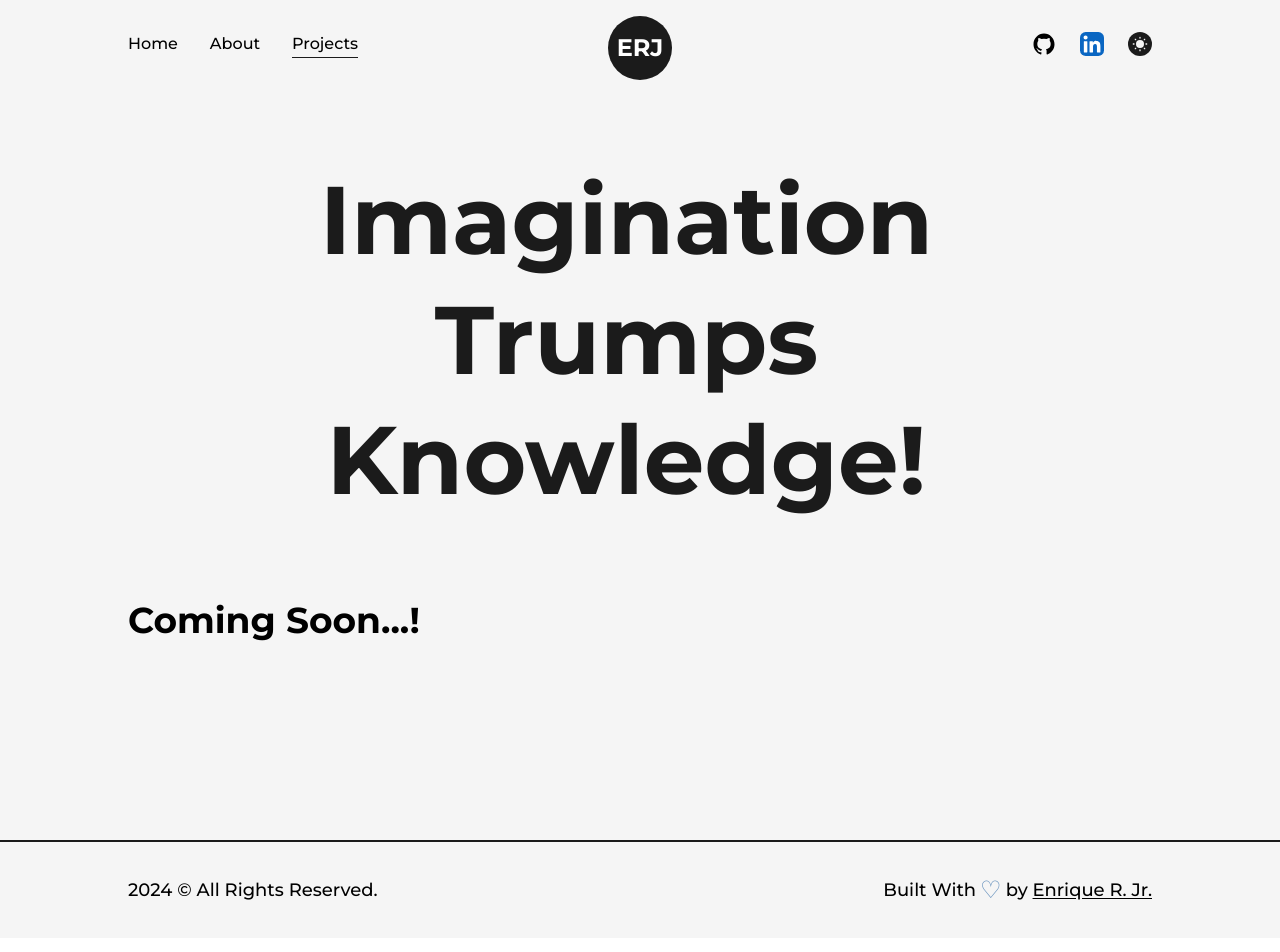
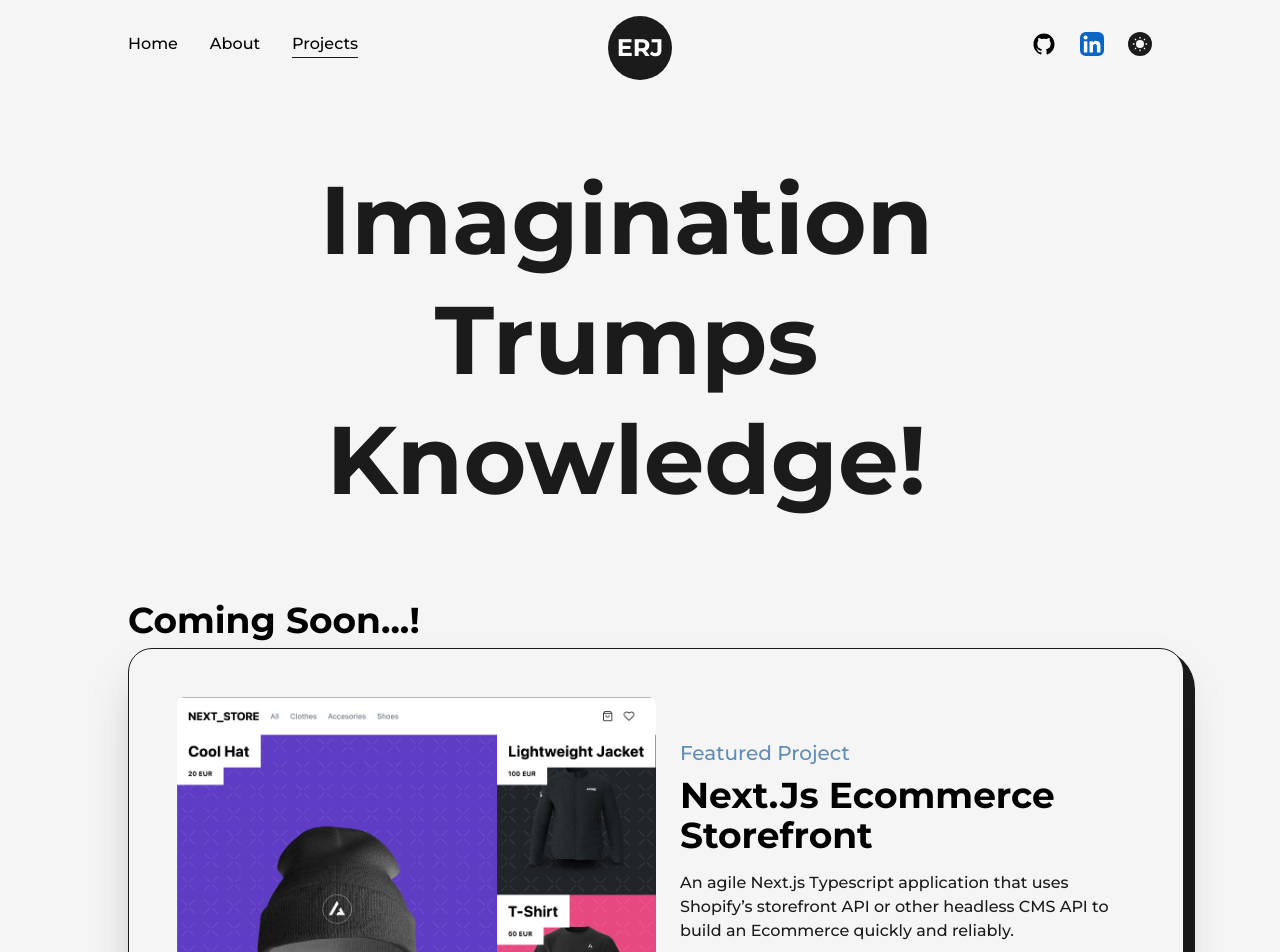
Before and after one commit to Quantum-Impulse/Next.js-portfolio-website, a Next.js app: page /projects in a window 1280 px wide. Shown: the top 952 px of the page. Built offline with nearby package versions, Linux system fonts and the light colour scheme.

Commit message:
first project update

```diff
--- a/src/pages/projects.js
+++ b/src/pages/projects.js
@@ -5,7 +5,7 @@ import { motion } from "framer-motion";
 import Head from "next/head";
 import Image from "next/image";
 import Link from "next/link";
-import proj1 from "../../public/images/projects/crypto-screener-cover-image.jpg";
+import proj1 from "../../public/images/projects/NextJS-Ecom-Cover-Image.png";
 import proj2 from "../../public/images/projects/nft-collection-website-cover-image.jpg";
 import proj3 from "../../public/images/projects/fashion-studio-website.jpg";
 import proj4 from "../../public/images/projects/portfolio-cover-image.jpg";
@@ -182,19 +182,21 @@ export default function Projects() {
           />
         <h2 className="my-2 w-full text-left text-4xl font-bold lg:text-3xl xs:text-2xl">
             Coming Soon...!
-          </h2>
-          {/* <div className="grid grid-cols-12 gap-24 gap-y-32 xl:gap-x-16 lg:gap-x-8 md:gap-y-24 sm:gap-x-0">
+        </h2>
+
+          <div className="grid grid-cols-12 gap-24 gap-y-32 xl:gap-x-16 lg:gap-x-8 md:gap-y-24 sm:gap-x-0">
             <div className="col-span-12">
               <FeaturedProject
                 type="Featured Project"
-                title="Crypto Screener Application"
-                summary="A feature-rich Crypto Screener App using React, Tailwind CSS, Context API, React Router and Recharts. It shows detail regarding almost all the cryptocurrency. You can easily convert the price in your local currency."
+                title="Next.Js Ecommerce Storefront"
+                summary="An agile Next.js Typescript application that uses Shopify’s storefront API or other headless CMS API to
+                build an Ecommerce quickly and reliably."
                 img={proj1}
-                link="https://devdreaming.com/videos/build-crypto-screener-app-with-react-tailwind-css"
-                github="https://github.com/codebucks27/CryptoBucks-Final-Code"
+                link=""
+                github="https://github.com/Quantum-Impulse/ecom-nextjs"
               />
             </div>
-            <div className="col-span-6 sm:col-span-12">
+            {/* <div className="col-span-6 sm:col-span-12">
               <Project
                 type="Website Template"
                 title="NFT collection Website"
@@ -239,8 +241,8 @@ export default function Projects() {
                 link="https://devdreaming.com"
                 github="https://github.com/codebucks27"
               />
-            </div>
-          </div> */}
+            </div> */}
+          </div>
         </Layout>
       </main>
     </>
```
Also changed, not shown: public/images/projects/NextJS-Ecom-Cover-Image.png (added).
